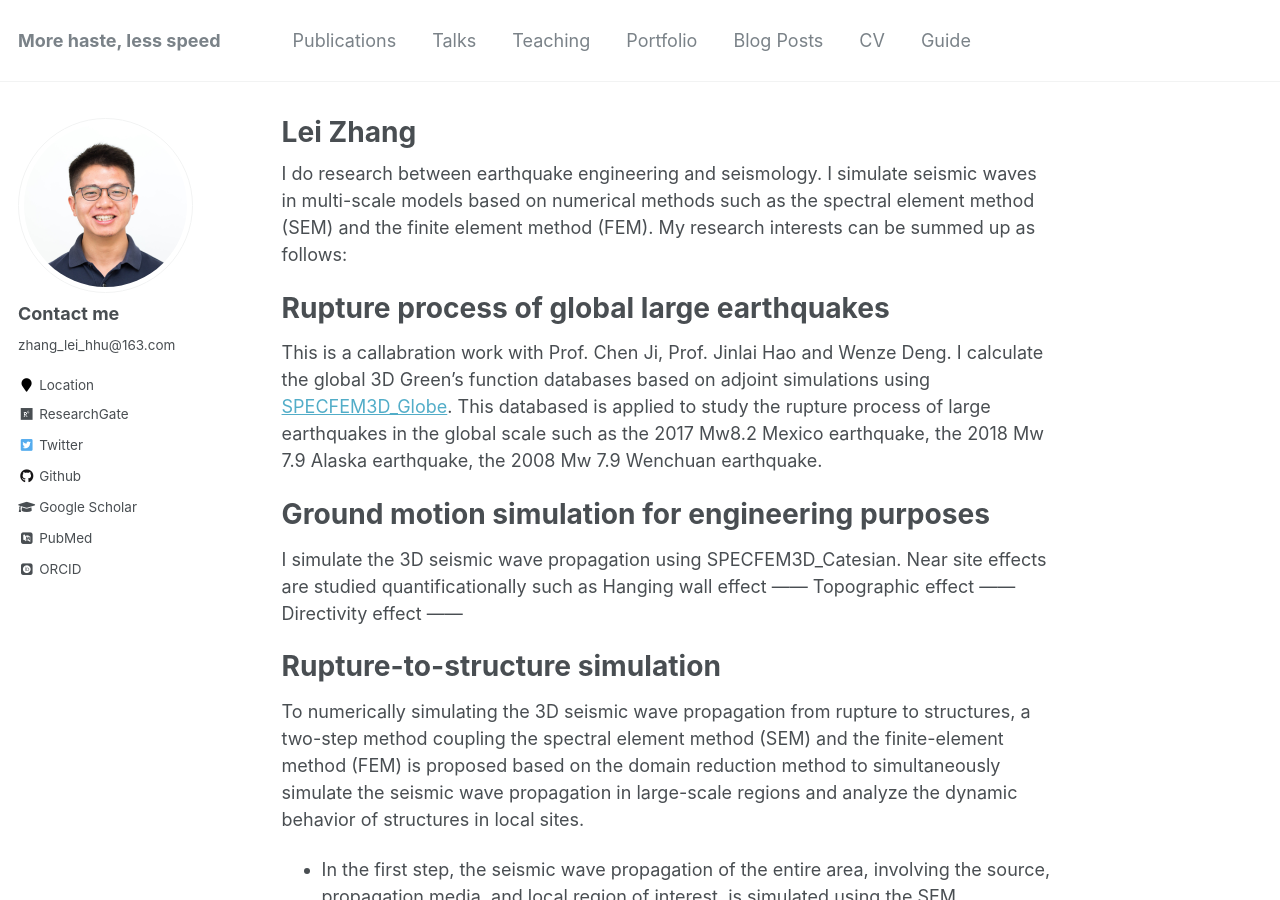
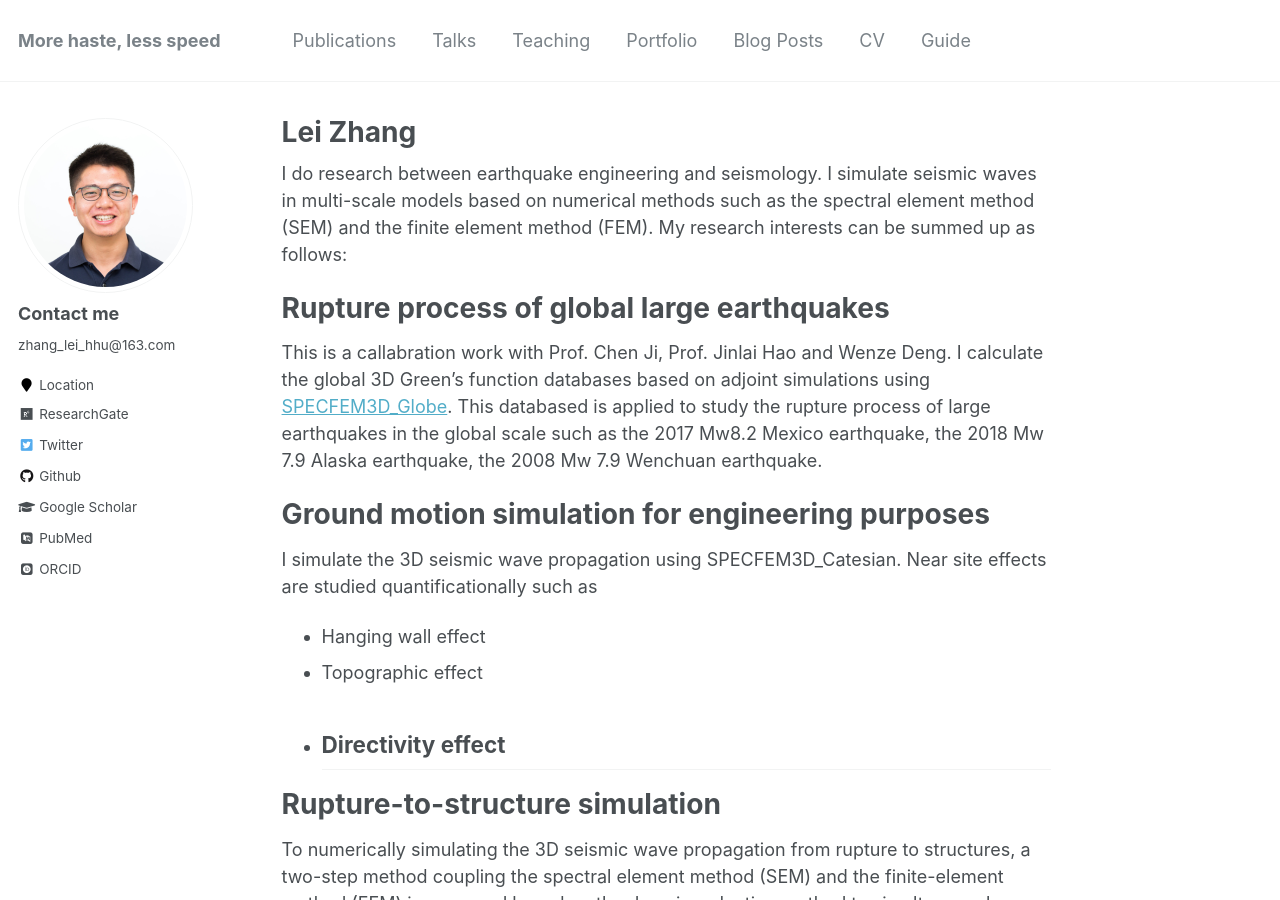
Before and after one commit to zhanglei911/zhanglei911.github.io, a Jekyll site: the page built from _pages/about.md, in a window 1280 px wide and 900 px high. Built offline with Jekyll 4.4.1, drawn with Linux system fonts in a browser that asks for light colours; some web fonts are replaced.

```diff
--- a/_pages/about.md
+++ b/_pages/about.md
@@ -17,11 +17,9 @@ This is a callabration work with Prof. Chen Ji, Prof. Jinlai Hao and Wenze Deng.
 Ground motion simulation for engineering purposes
 ======
 I simulate the 3D seismic wave propagation using SPECFEM3D_Catesian. Near site effects are studied quantificationally such as
-Hanging wall effect
-------
-Topographic effect
-------
-Directivity effect
+* Hanging wall effect
+* Topographic effect
+* Directivity effect
 ------
 
 Rupture-to-structure simulation
```
